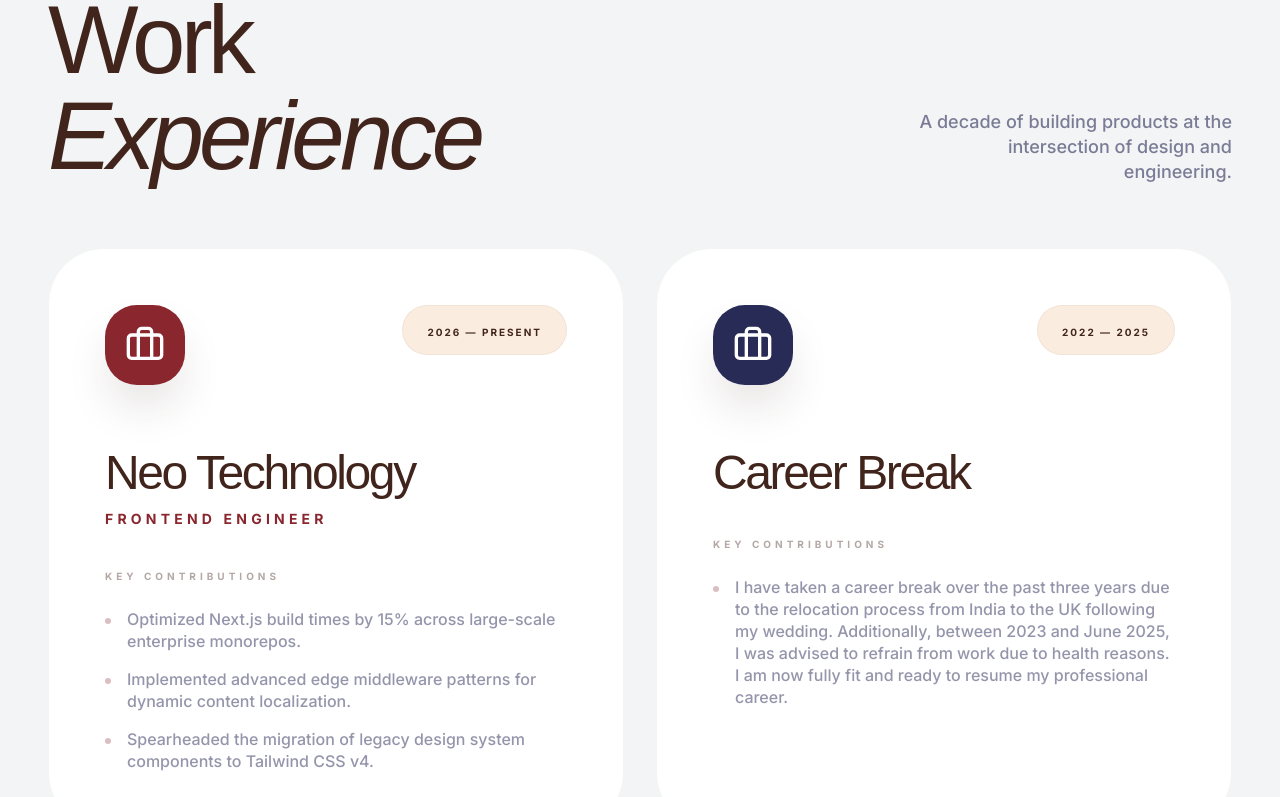
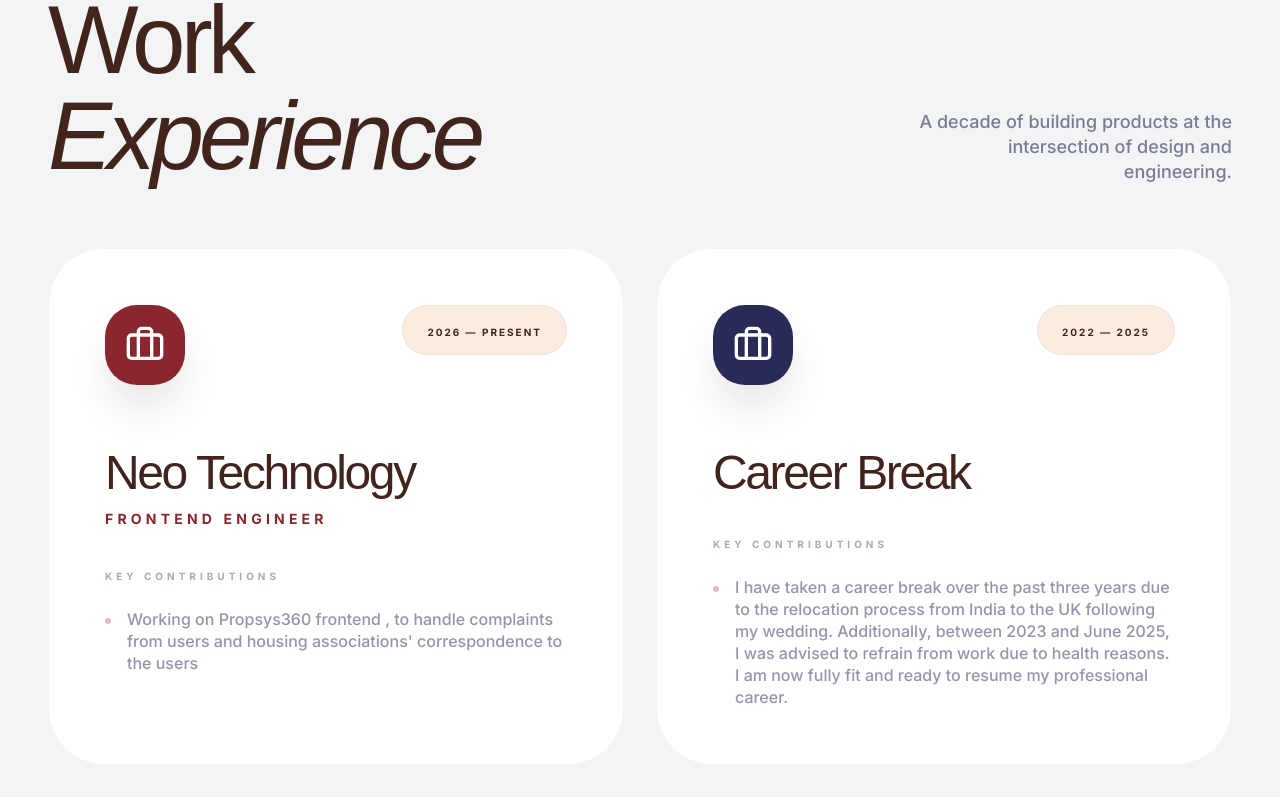
Before and after one commit to poornikishore11/poornikishore11.github.io, a React (Vite) app: page / in a window 1280 px wide. Shown: the part 2000-2797 px from the top of the page. Built offline with nearby package versions, Linux system fonts and the light colour scheme; a web font is replaced by a local one.

Commit message:
Changed summary and changes email link

```diff
--- a/src/components/Career.tsx
+++ b/src/components/Career.tsx
@@ -16,9 +16,7 @@
     role: "Frontend Engineer",
     period: "2026 — Present",
     workItems: [
-      "Optimized Next.js build times by 15% across large-scale enterprise monorepos.",
-      "Implemented advanced edge middleware patterns for dynamic content localization.",
-      "Spearheaded the migration of legacy design system components to Tailwind CSS v4."
+      "Working on Propsys360 frontend , to handle complaints from users and housing associations' correspondence to the users",
     ],
     color: "bg-primary"
   },
--- a/src/components/Hero.tsx
+++ b/src/components/Hero.tsx
@@ -59,7 +59,7 @@
             </span>
             <div className="flex flex-col gap-2 mt-6">
               <a
-                href="mailto:poornigopikrishnan@gmail.com"
+                href="#contact"
                 className="flex flex-col group py-3 border-b border-white/5 last:border-0"
               >
                 <div className="flex items-center justify-between mb-1">
```
Also changed, not shown: 2 other files (tests, documents, lock files or other folders).
